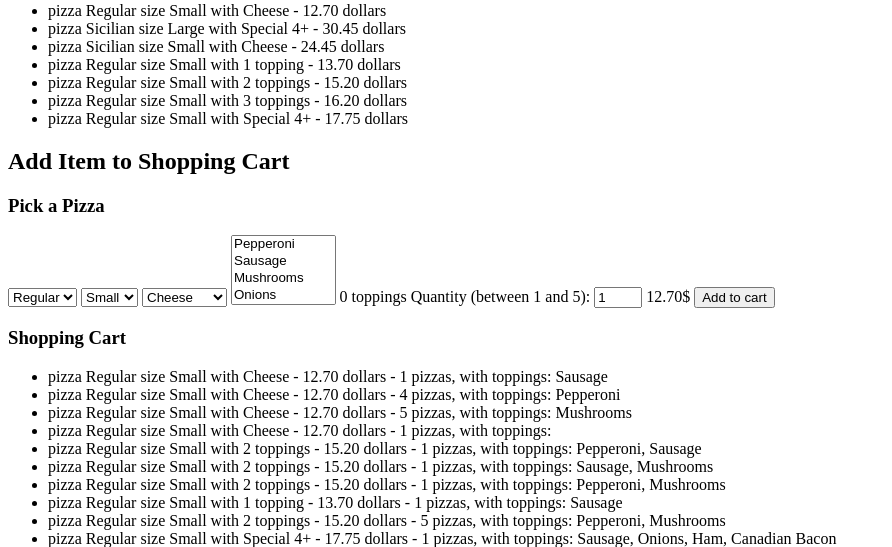
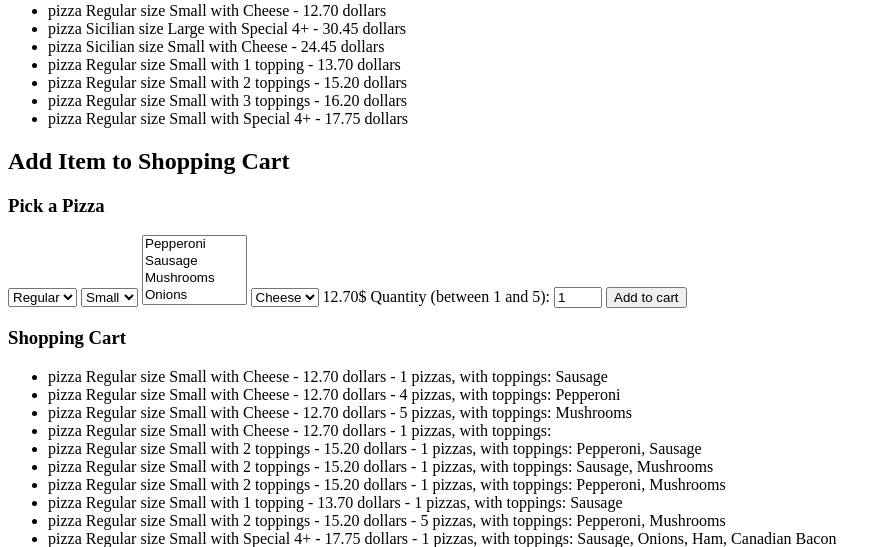
Before and after one commit to allensuvorov/CS50_web_project3, a Django app: page / in a window 1280 px wide. Shown: the part 181-728 px from the top of the page, without its empty margins (0-892 px from the left). Run offline with Django 3.2, Linux system fonts and the light colour scheme; a user stored in the database is signed in; data comes from the database, SQL or seed files in the repository; both versions use the stored data as it was after the commit.

Commit message:
fixed adding pizza ot cart

```diff
--- a/orders/static/orders/app.js
+++ b/orders/static/orders/app.js
@@ -21,7 +21,13 @@ function count_selected_toppings() {
         };
     };
 
-    document.querySelector('#pizza_topping_combo_selected').innerHTML = count + " toppings";
+    // document.querySelector('#pizza_topping_combo_selected').innerHTML = count + " toppings";
+
+    // if count is higher than 4, then just return 4
+    if (count>4) {
+        count = 4;
+    };
+
     return (count);
 };
 
@@ -33,13 +39,13 @@ function get_price() {
 
     // get data from user selection
     const pizza_size = document.getElementById('pizza_size').value;
-    const pizza_topping_combo = document.getElementById('pizza_topping_combo').value;
+    // const pizza_topping_combo = document.getElementById('pizza_topping_combo').value;
     const pizza_name = document.getElementById('pizza_name').value;
 
     // Initialize new request
     const request = new XMLHttpRequest();
 
-    let URL = "price?" + "pizza_name=" + pizza_name + "&pizza_topping_combo=" + pizza_topping_combo +"&pizza_size=" + pizza_size + "&toppings_count=" + count;
+    let URL = "price?" + "pizza_name=" + pizza_name + "&pizza_size=" + pizza_size + "&toppings_count=" + count;
     request.open('GET', URL, true);
 
     // Callback function for when request completes
@@ -54,6 +60,14 @@ function get_price() {
             document.querySelector('#pizza_price').innerHTML = "00.00$";
         };
 
+        if (data.combo) {
+
+            const combo = document.querySelector('#pizza_topping_combo')
+            combo.innerHTML = data.combo;
+            combo.setAttribute("value", data.combo_id)
+
+        };
+
     };
 
 
--- a/orders/templates/orders/user.html
+++ b/orders/templates/orders/user.html
@@ -41,23 +41,28 @@
                 {% endfor %}
             </select>
 
-            <select id="pizza_topping_combo" name="pizza_topping_combo">
+            <!-- <select id="pizza_topping_combo" name="pizza_topping_combo">
                 {% for pizza_topping_combo in pizza_topping_combos %}
                     <option value="{{ pizza_topping_combo.id}}">{{ pizza_topping_combo }}</option>
                 {% endfor %}
-            </select>
+            </select> -->
 
             <select id="pizza_toppings" name="pizza_toppings" multiple>
                 {% for pizza_topping in pizza_toppings %}
-                    <option value="{{ pizza_topping.id }}">{{ pizza_topping }}</option>
+                <option value="{{ pizza_topping.id }}">{{ pizza_topping }}</option>
                 {% endfor %}
             </select>
-            <span id="pizza_topping_combo_selected">0 toppings</span>
 
+            <select name="pizza_topping_combo">
+                <option id="pizza_topping_combo"></option>
+            </select>
+
+            <span id="pizza_topping_combo_selected" name="pizza_topping_combo"> </span>
+
+            <span id="pizza_price"></span>
             <label for="count">Quantity (between 1 and 5):</label>
             <input type="number" id="quantity" name="count" min="1" max="5" value="1">
 
-            <span id="pizza_price"></span>
             <input type="submit" value="Add to cart"/>
         </form>
     {% endif %}
--- a/orders/views.py
+++ b/orders/views.py
@@ -111,6 +111,7 @@ def price_view(request):
         pizza_name_id = int(request.GET["pizza_name"])
         pizza_size_id = int(request.GET["pizza_size"])
 
+        # get number of toppings selected
         toppings_count = int(request.GET["toppings_count"])
         pizza_topping_combo = Pizza_topping_combo.objects.get(count=toppings_count)
         pizza_topping_combo_id = pizza_topping_combo.id
@@ -125,10 +126,15 @@ def price_view(request):
 
         pizza = Pizza.objects.get(name=pizza_name_id, size=pizza_size_id, combo=pizza_topping_combo_id)
         price = pizza.price
+        combo = pizza_topping_combo.combo
 
     except Pizza.DoesNotExist:
         return JsonResponse ({'message': 'not in menu'})
 
     print ("\n", price, "\n")
 
-    return JsonResponse ({'price': price})
+    return JsonResponse ({
+        'price': price,
+        'combo': combo,
+        'combo_id': pizza_topping_combo_id
+        })
```
Also changed, not shown: db.sqlite3.
